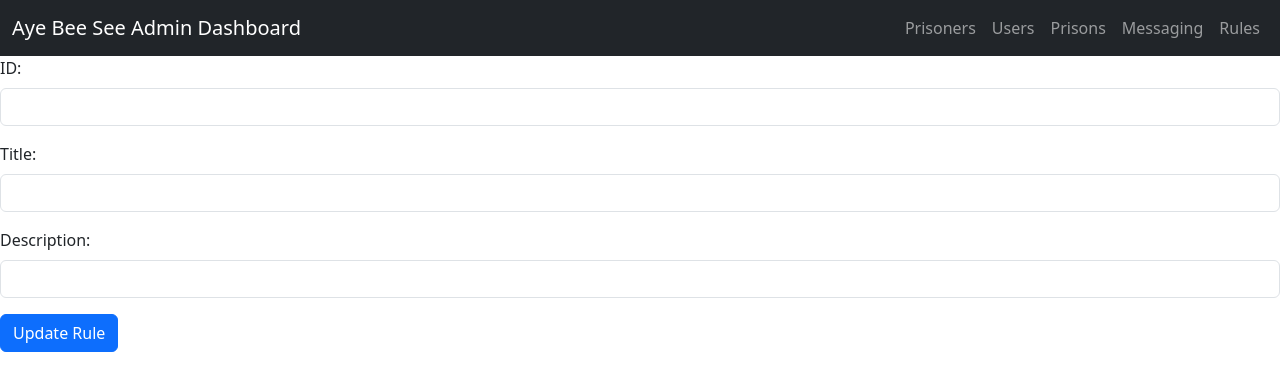
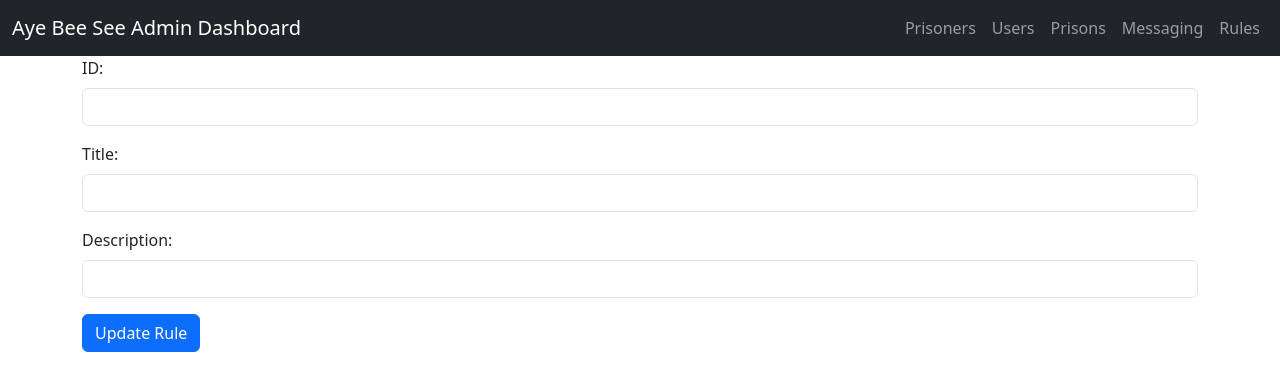
Before and after one commit to Aye-Bee-See/sqlite-react-frontend, a React (Create React App) app: page /rule/1 in a window 1280 px wide. Shown: the top 390 px of the page. Built offline with nearby package versions, Linux system fonts and the light colour scheme; no server answers.

Commit message:
Added padding to input form component

```diff
--- a/src/components/list/inputform.component.js
+++ b/src/components/list/inputform.component.js
@@ -1,5 +1,5 @@
 import React from "react";
-import { Button, Form, FormGroup, Input, Label } from "reactstrap";
+import { Button, Container, Form, FormGroup, Input, Label, Row } from "reactstrap";
 import PrisonerNetworkService from '../../services/prisoner-network-service';
 import UserNetworkService from "../../services/user-network-service";
 import PrisonNetworkService from "../../services/prison-network-service";
@@ -169,12 +169,18 @@ class InputForm extends React.Component {
     render() {
         return (
             <>
+            <Container>
+              <Row>
                 <Form>
                   {this.displayFields()}
                   <Button color="primary" onClick={this.buttonSubmit}>
                   {this.props.solo ? `Update ${this.props.subject}` : `Add ${this.props.subject}`}
                   </Button>
                 </Form>
+              </Row>
+
+            </Container>
+
             </>
         )
     }
```
Lines whose indentation alone changed are shown as unchanged.
